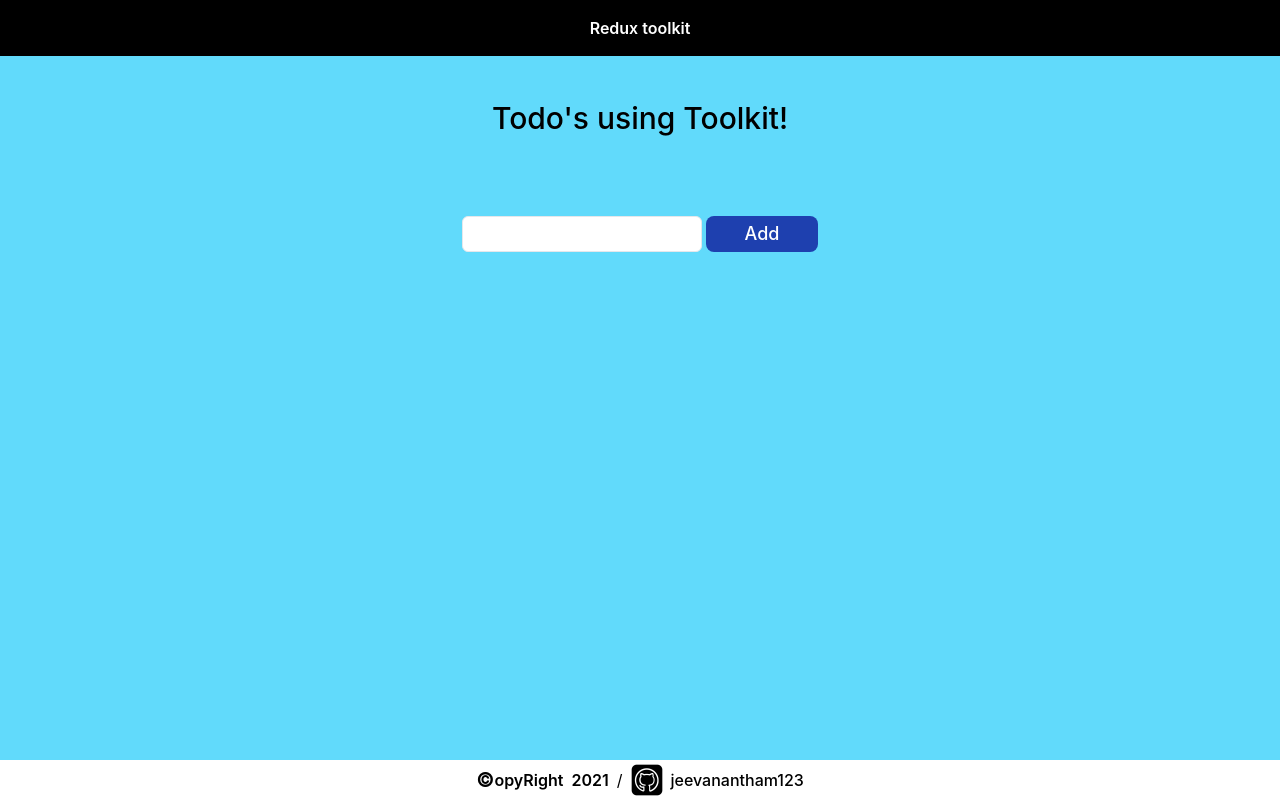
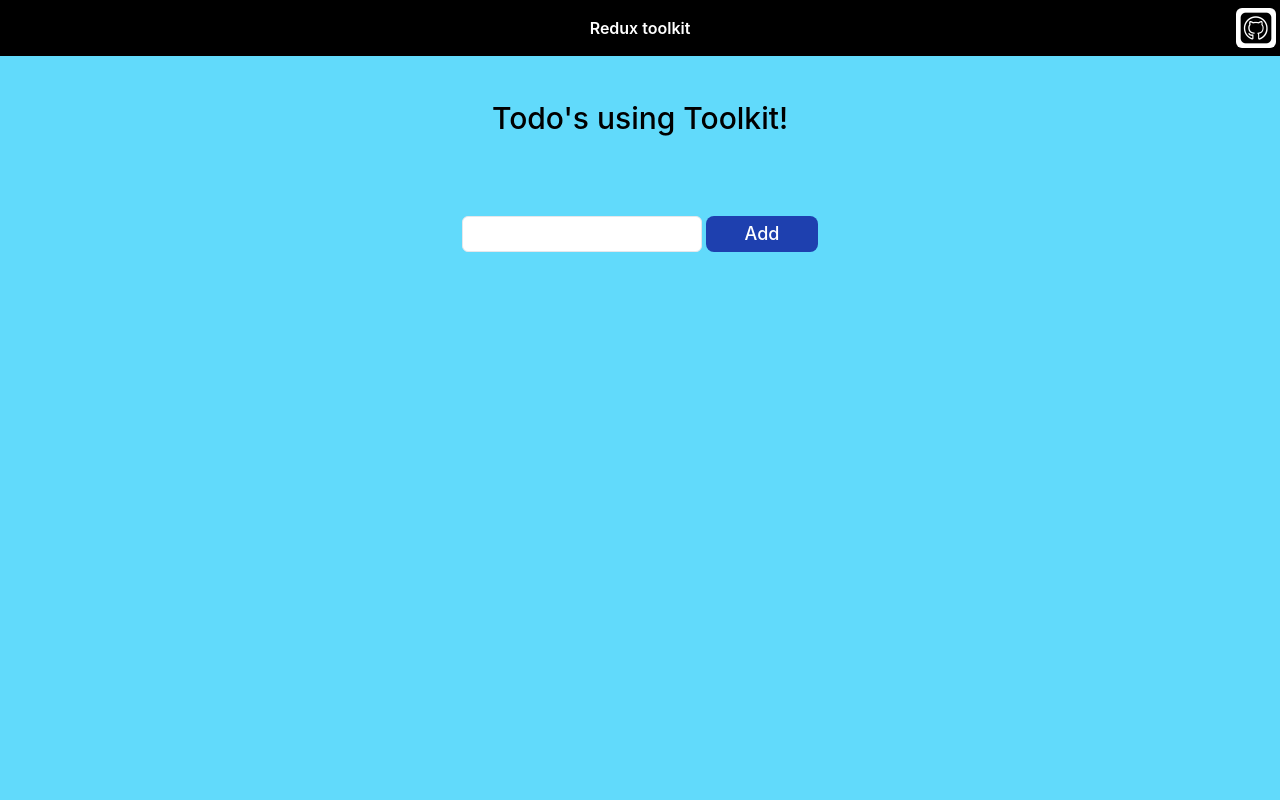
Before and after one commit to jeevanantham123/redux-workout, a React (Create React App) app: page / in a window 1280 px wide. Built offline with nearby package versions, Linux system fonts and the light colour scheme.

Commit message:
removing footer

```diff
--- a/src/App.js
+++ b/src/App.js
@@ -24,6 +24,15 @@ class App extends Component {
               >
                 Redux toolkit
               </div>
+              <div className="absolute right-1">
+                <a
+                  href="https://github.com/jeevanantham123"
+                  className="flex items-center bg-white p-1 rounded-md"
+                >
+                  <img src={github} className="h-8 w-8" alt="github"></img>
+                  {/* <span className="font-medium">jeevanantham123</span> */}
+                </a>
+              </div>
             </div>
           </div>
           <header className="App-header">
@@ -35,26 +44,6 @@ class App extends Component {
             </Switch>
           </header>
         </div>
-        <div className="fixed mt-20 bottom-0 h-8 md:h-10 bg-white w-full justify-center items-center flex">
-          <span className="text-xl flex items-center font-bold">
-            &#169;
-            <span className="font-semibold text-base mr-2">
-              opyRight&nbsp;&nbsp;2021
-            </span>
-          </span>
-          /
-          <a
-            href="https://github.com/jeevanantham123"
-            className="ml-2 flex items-center"
-          >
-            <img
-              src={github}
-              className="h-6 w-6 md:h-8 md:w-8 mr-2"
-              alt="github"
-            ></img>
-            <span className="font-medium">jeevanantham123</span>
-          </a>
-        </div>
       </Router>
     );
   }
```
